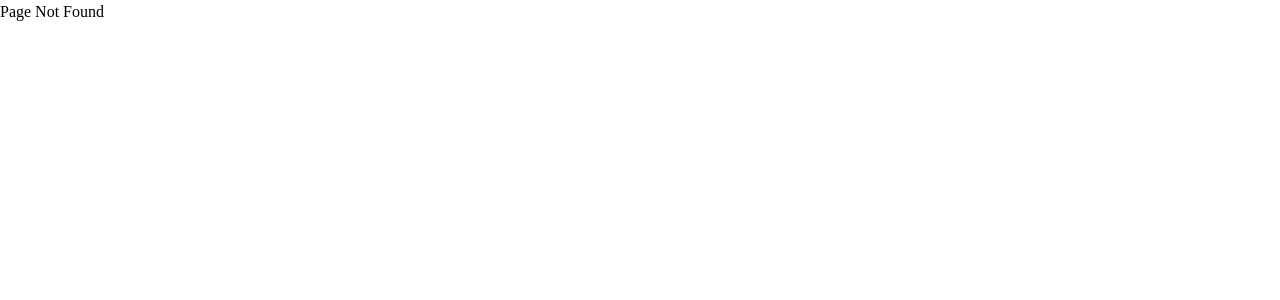
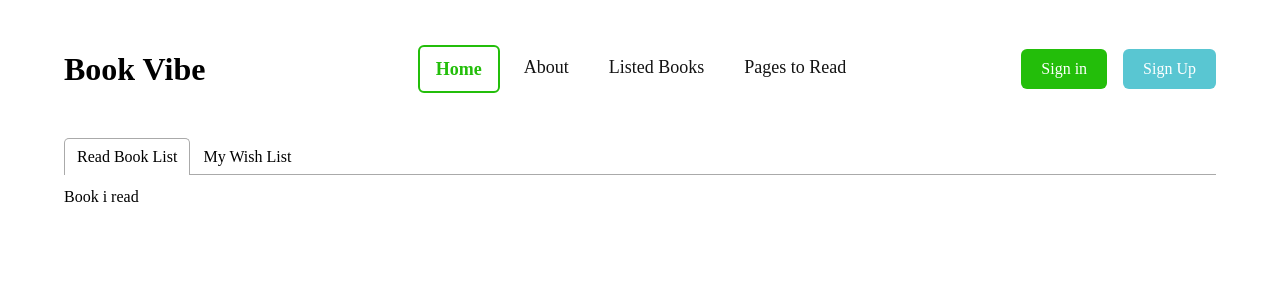
Before and after one commit to coderyeasin/bookvibe, a React (Vite) app: page /readList in a window 1280 px wide. Before the commit this address had no page. Shown: the top 300 px of the page. Built offline with nearby package versions, Linux system fonts and the light colour scheme.

Commit message:
readlists

```diff
--- a/package.json
+++ b/package.json
@@ -15,6 +15,7 @@
     "react-dom": "^19.2.0",
     "react-icons": "^5.5.0",
     "react-router": "^7.10.1",
+    "react-tabs": "^6.1.0",
     "tailwindcss": "^4.1.18"
   },
   "devDependencies": {
--- a/src/Routes/Routes.jsx
+++ b/src/Routes/Routes.jsx
@@ -4,6 +4,7 @@ import Home from "../pages/Home/Home";
 import ErrorPage from "../pages/ErrorPage/ErrorPage";
 import About from "../pages/About/About";
 import BookDetails from "../pages/BookDetails/BookDetails";
+import ReadLists from "../pages/ReadList/ReadLists";
 
 export const router = createBrowserRouter([
   {
@@ -22,6 +23,10 @@ export const router = createBrowserRouter([
         Component: About,
       },
       {
+        path: "/readList",
+        Component: ReadLists,
+      },
+      {
         loader: () => fetch("booksData.json"),
         path: "/bookDetails/:id",
         Component: BookDetails,
--- a/src/components/Header/NavbarDesign.jsx
+++ b/src/components/Header/NavbarDesign.jsx
@@ -13,7 +13,9 @@ const NavbarDesign = () => {
       <Link to="/about">
         <li className={commonCls}>About</li>
       </Link>
-      <li className={commonCls}>Listed Books</li>
+      <Link to="/readList">
+        <li className={commonCls}>Listed Books</li>
+      </Link>
       <li className={commonCls}>Pages to Read</li>
     </>
   );
--- /dev/null
+++ b/src/pages/ReadList/ReadLists.jsx
@@ -0,0 +1,22 @@
+import { Tab, Tabs, TabList, TabPanel } from "react-tabs";
+import "react-tabs/style/react-tabs.css";
+
+const ReadLists = () => {
+  return (
+    <Tabs>
+      <TabList>
+        <Tab>Read Book List</Tab>
+        <Tab>My Wish List</Tab>
+      </TabList>
+
+      <TabPanel>
+        <h2>Book i read </h2>
+      </TabPanel>
+      <TabPanel>
+        <h2>My wish list</h2>
+      </TabPanel>
+    </Tabs>
+  );
+};
+
+export default ReadLists;
```
Also changed, not shown: 1 other file (tests, documents, lock files or other folders).
